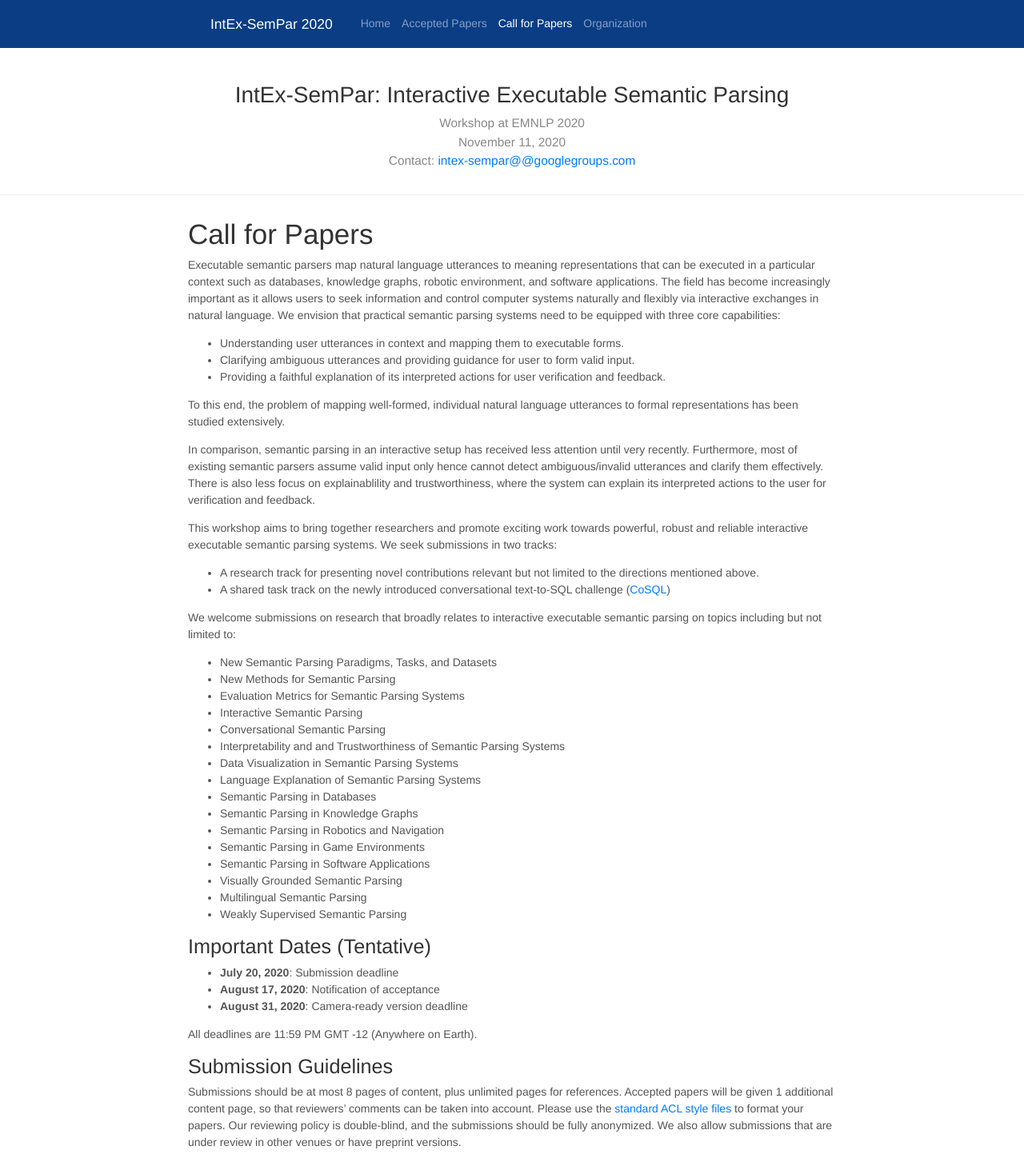
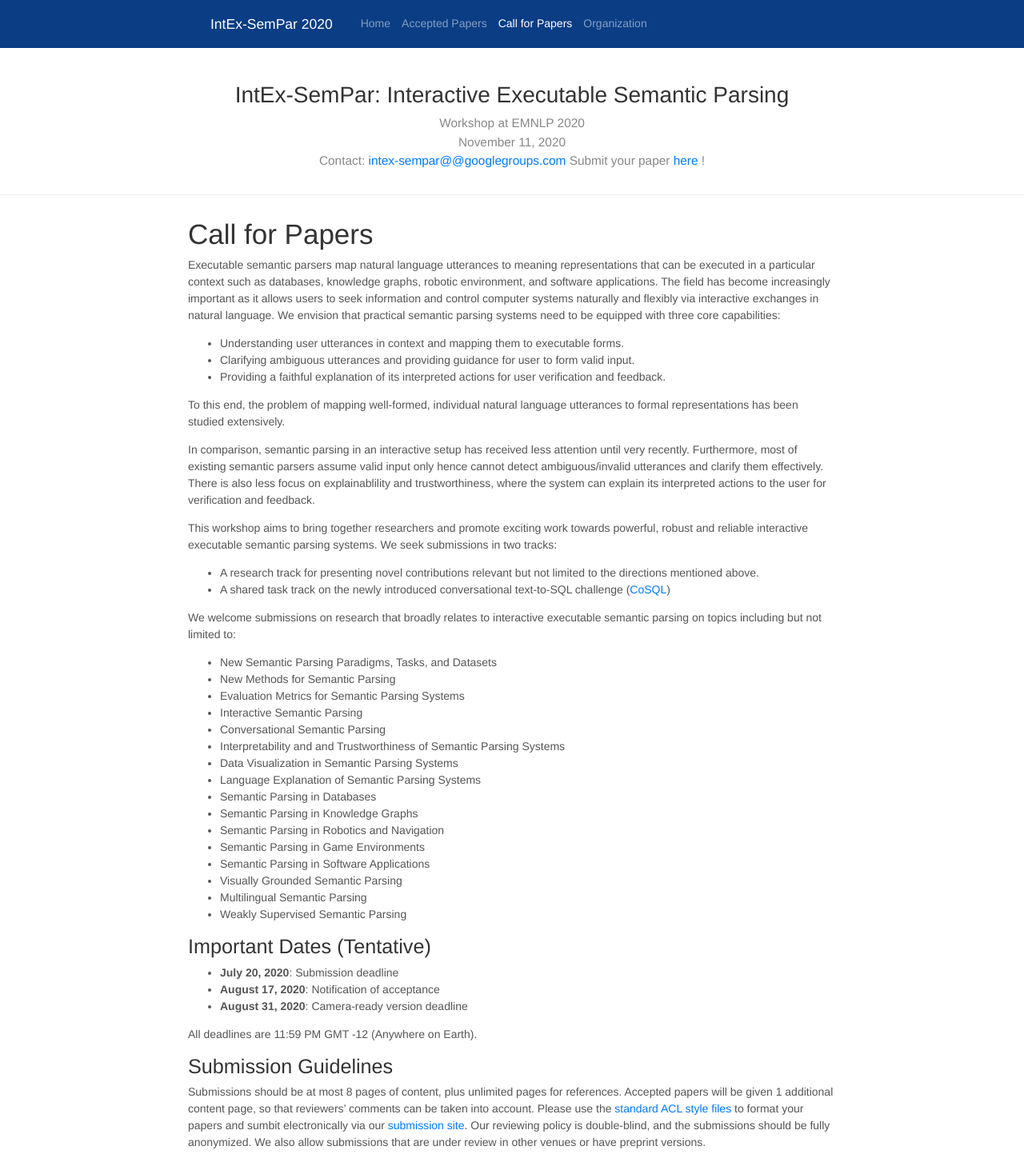
Before and after one commit to intex-sempar/intex-sempar.github.io, a Jekyll site: the page built from cfp.md, in a window 1280 px wide. Shown: the whole page at 80% size. Built offline with Jekyll 4.4.1, drawn with Linux system fonts in a browser that asks for light colours; nearby versions of some CDN libraries.

Commit message:
add submission site

```diff
--- a/_layouts/main.html
+++ b/_layouts/main.html
@@ -56,6 +56,7 @@
             Workshop at EMNLP 2020<br/>
             November 11, 2020<br/>
             Contact: <a href="mailto:intex-sempar@@googlegroups.com">intex-sempar@@googlegroups.com</a>
+            Submit your paper <a href="https://www.softconf.com/emnlp2020/intex-sempar2020/"> here </a> !
         </p>
     </div>
 </div>
--- a/cfp.md
+++ b/cfp.md
@@ -53,6 +53,6 @@ All deadlines are 11:59 PM GMT -12 (Anywhere on Earth).
 ## Submission Guidelines
 Submissions should be at most 8 pages of content, plus unlimited pages for references.
 Accepted papers will be given 1 additional content page, so that reviewers' comments can be taken into account.
-Please use the [standard ACL style files](https://2020.emnlp.org/call-for-papers) to format your papers.
+Please use the [standard ACL style files](https://2020.emnlp.org/call-for-papers) to format your papers and sumbit electronically via our [submission site](https://www.softconf.com/emnlp2020/intex-sempar2020/).
 Our reviewing policy is double-blind, and the submissions should be fully anonymized.
 We also allow submissions that are under review in other venues or have preprint versions.
```
